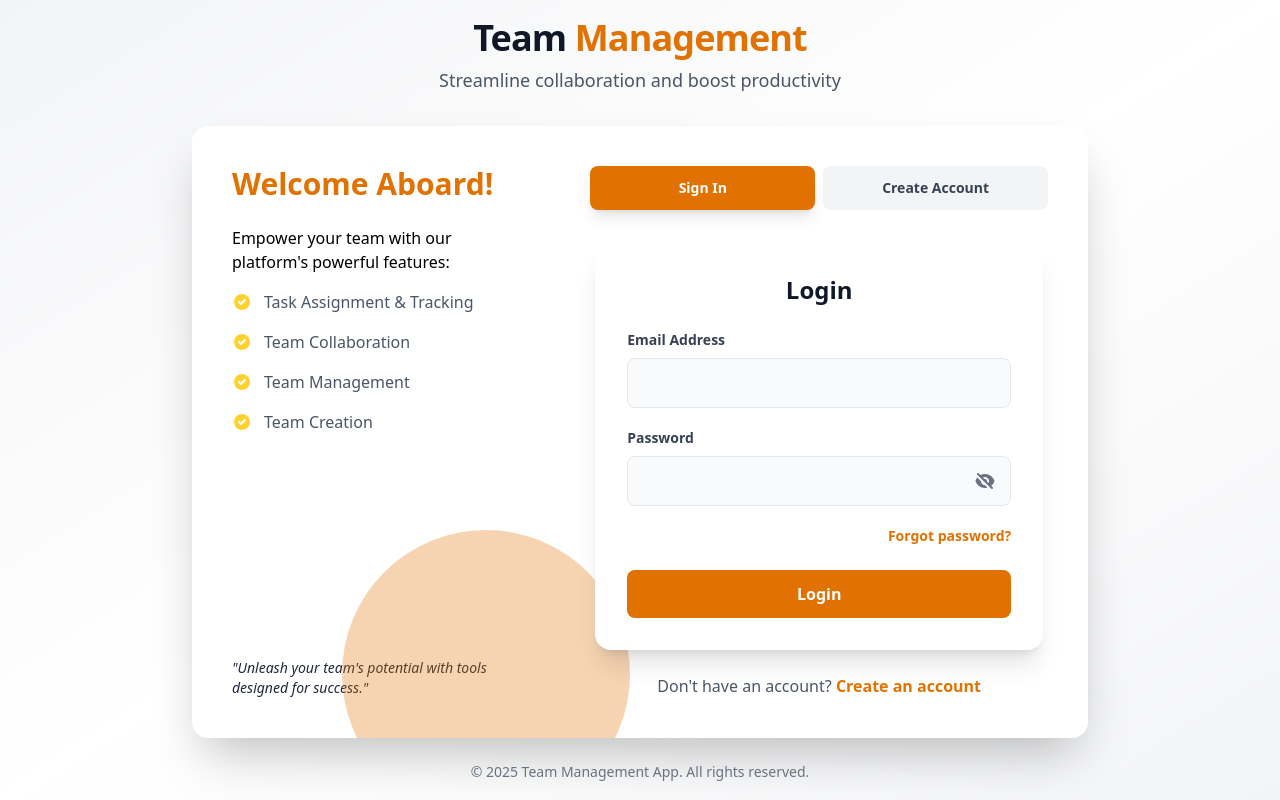
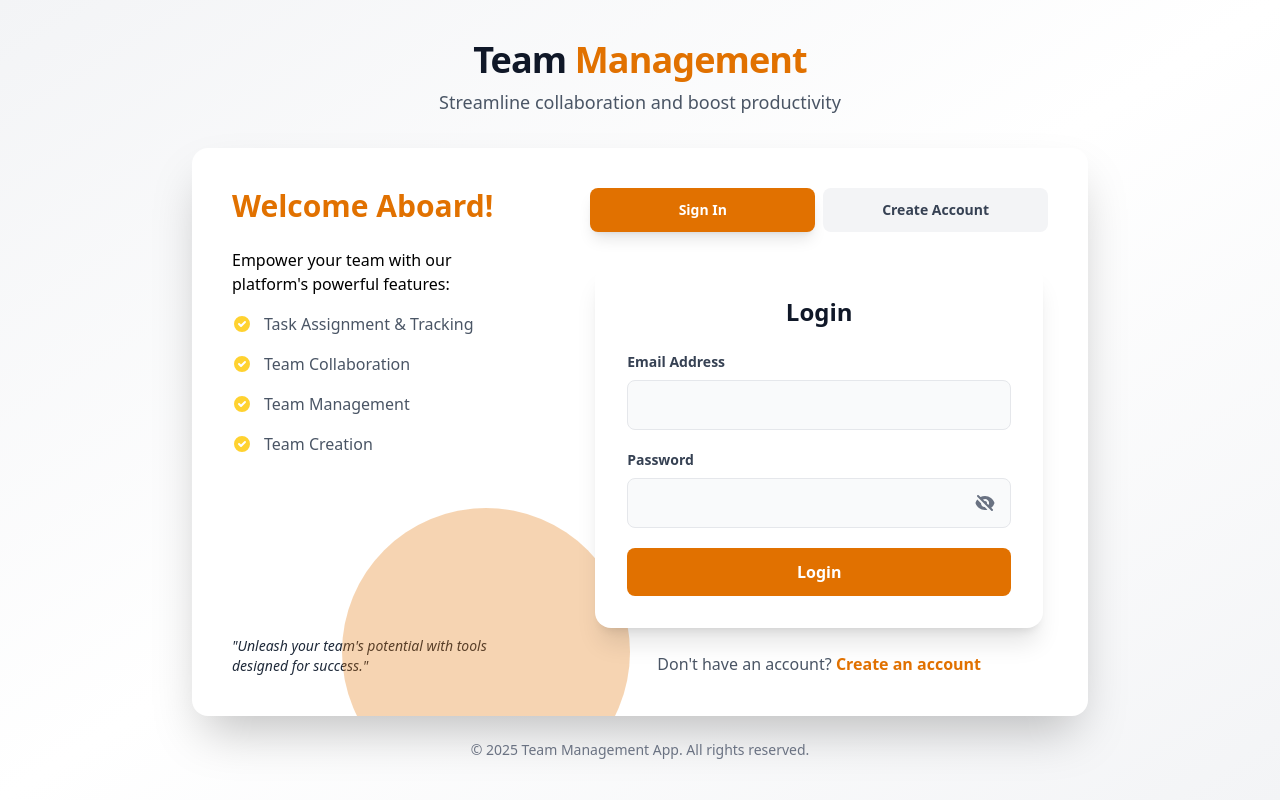
Before and after one commit to ZainJ5/Team-Management-System, a React (Vite) app in the folder frontend/: page /auth in a window 1280 px wide. Built offline with nearby package versions, Linux system fonts and the light colour scheme.

Commit message:
Update LoginForm.jsx

```diff
--- a/frontend/src/components/LoginForm.jsx
+++ b/frontend/src/components/LoginForm.jsx
@@ -94,9 +94,9 @@ export default function Login() {
           </div>
         </div>
 
-        <div className="mb-6 text-sm text-right">
-          <a href="#" className="text-amber-600 hover:text-amber-700 font-semibold">Forgot password?</a>
-        </div>
+        {/* <div className="mb-6 text-sm text-right">
+          <a href="" className="text-amber-600 hover:text-amber-700 font-semibold">Forgot password?</a>
+        </div> */}
 
         <button
           type="submit"
```
